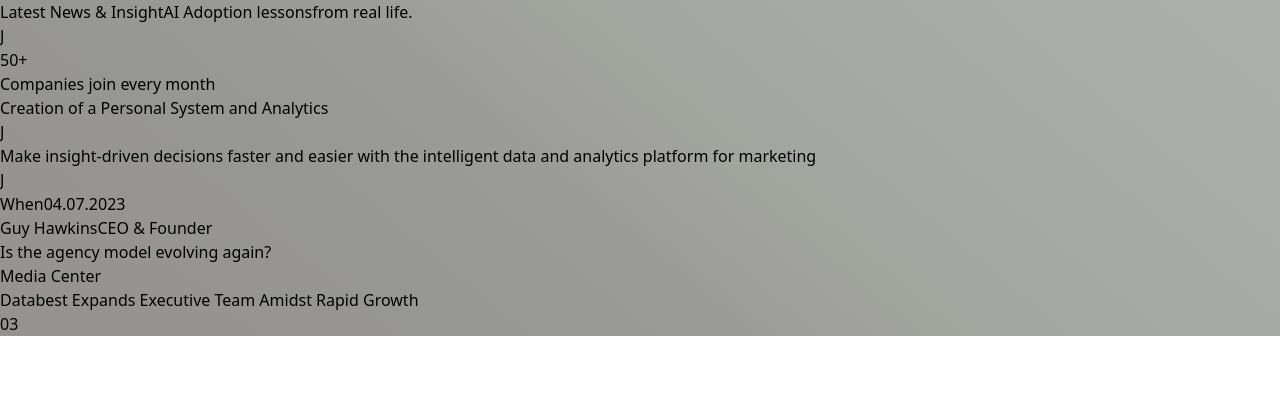
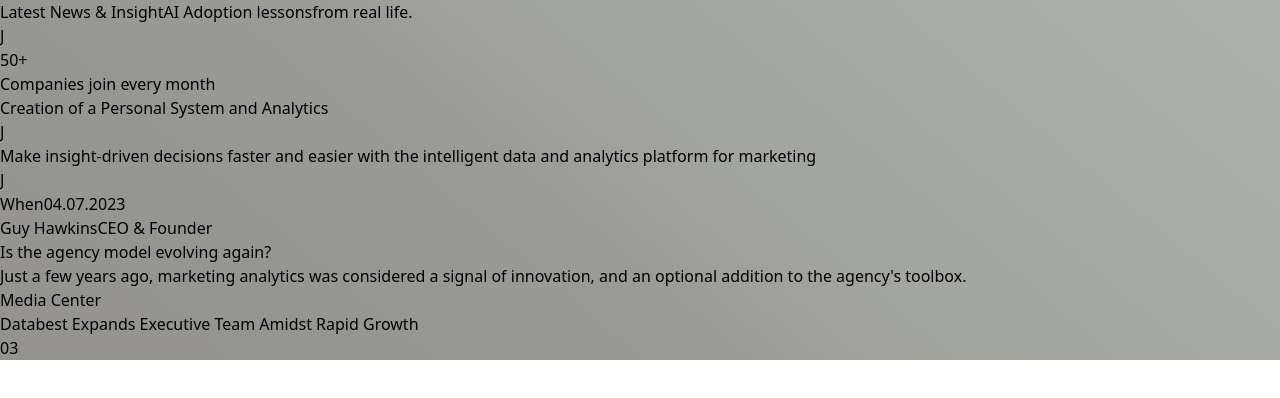
Before and after one commit to Andres6936/Andres6936, a React (Vite) app: page / in a window 1280 px wide. Shown: the top 398 px of the page. Built offline with nearby package versions, Linux system fonts and the light colour scheme.

Commit message:
Added Layout

```diff
--- a/src/App.tsx
+++ b/src/App.tsx
@@ -79,7 +79,7 @@
                             <div className={"h-[1px] bg-white w-[2rem]"}></div>
                             <div className={"h-[1px] bg-white w-[2rem]"}></div>
                         </div>
-                        <div className={"flex flex-row gap-8 bg-white rounded-2xl px-8"}>
+                        <div className={"flex flex-row gap-4 bg-white rounded-2xl px-8"}>
                             <div className={"flex flex-col w-[6rem] gap-12 py-8"}>
                                 <div>
                                     <div
@@ -94,11 +94,15 @@
                                 </div>
                             </div>
 
-                            <div className={"flex flex-col w-[15rem] py-8"}>
+                            <div className={"flex flex-col w-[15rem] py-8 mr-8"}>
                                 <span className={"text-xs uppercase font-bold"}>Guy Hawkins</span>
                                 <span className={"text-xs uppercase mb-12"}>CEO & Founder</span>
                                 <h2 className={"text-3xl font-medium uppercase tracking-tighter leading-7"}>Is the
                                     agency model evolving again?</h2>
+
+                                <p className={"mt-8 mr-6 text-xs tracking-tighter"}>Just a few years ago, marketing
+                                    analytics was considered a signal of innovation, and
+                                    an optional addition to the agency's toolbox.</p>
                             </div>
 
                             <div className={"flex w-[7rem] h-full bg-gray-600"}></div>
```
